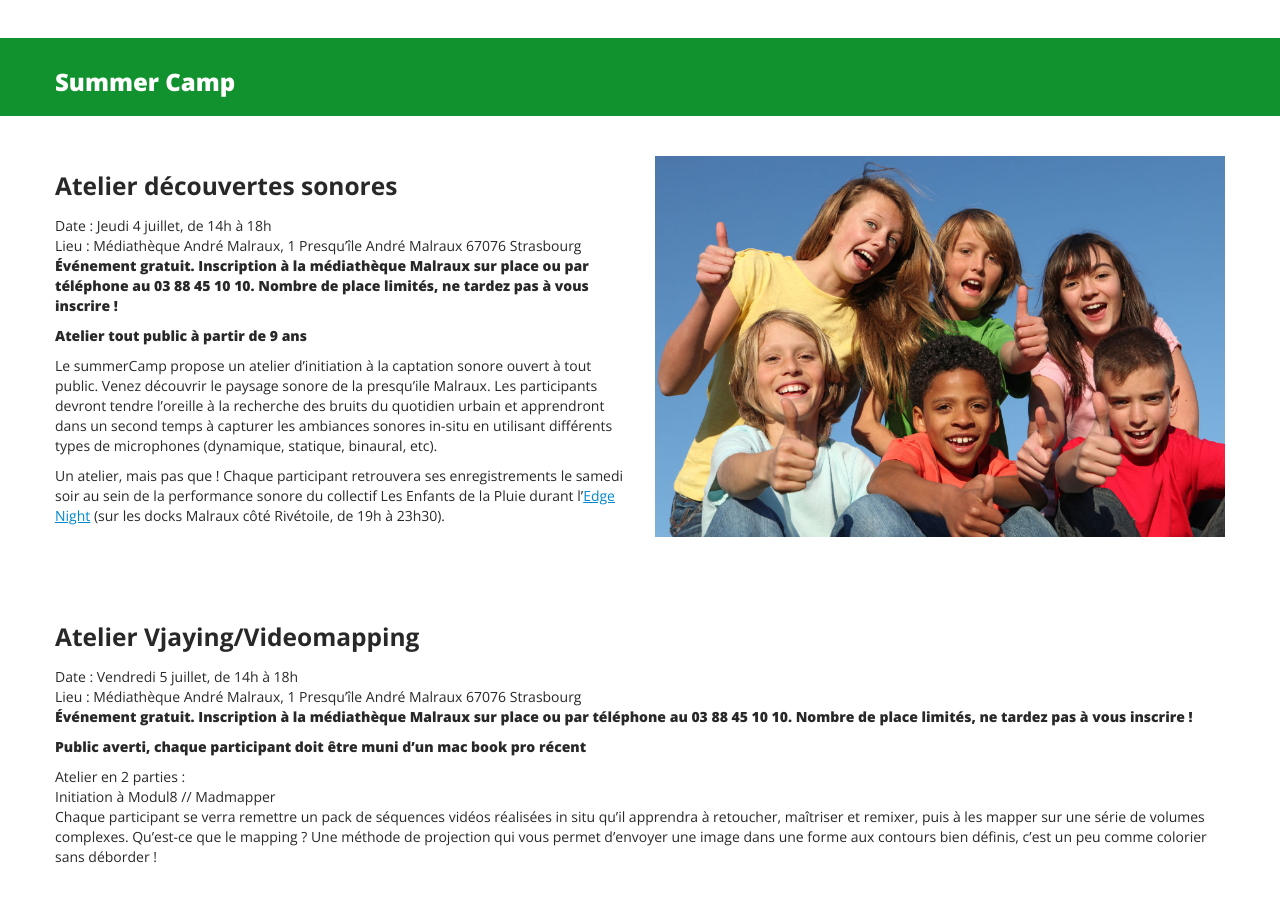
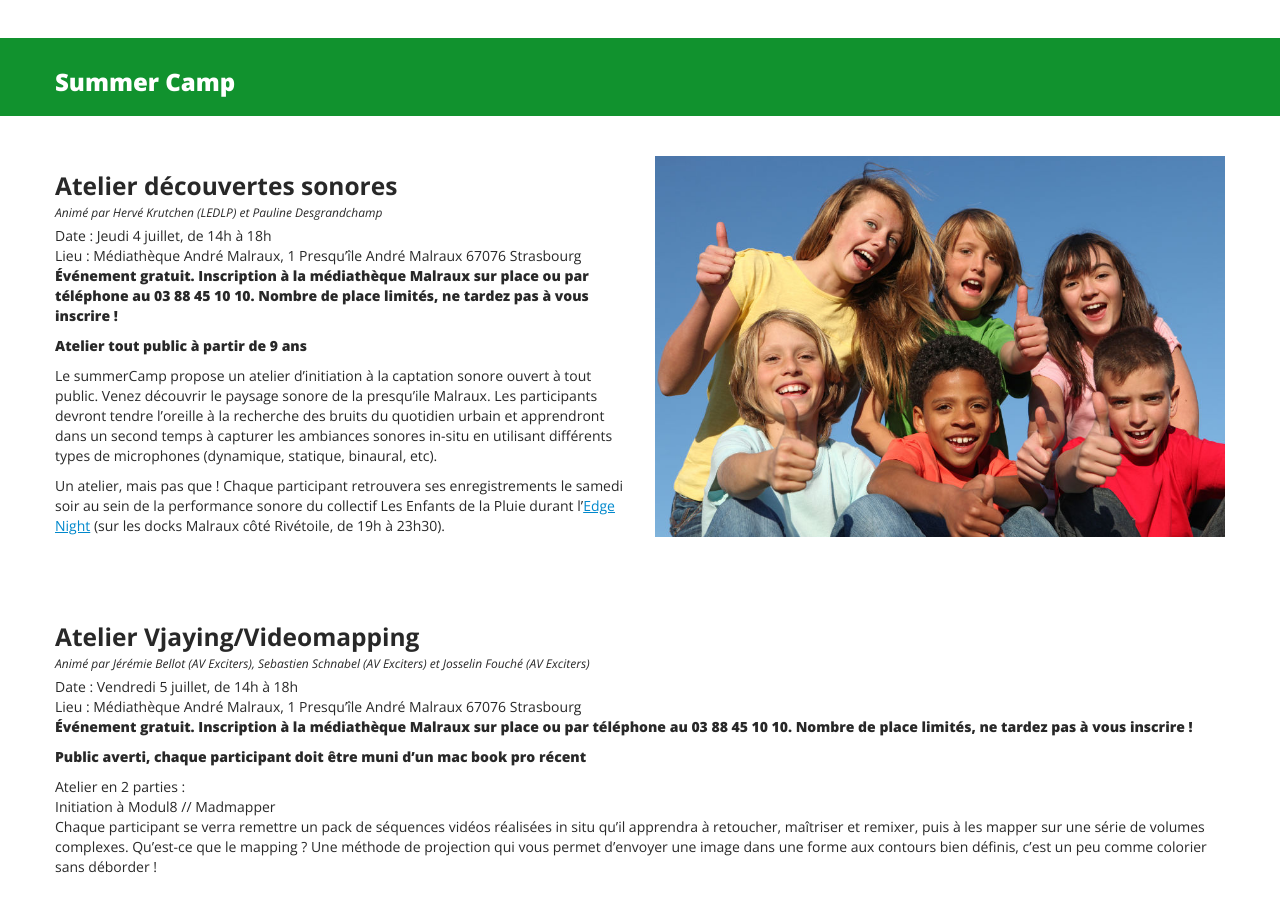
Before and after one commit to AlsaceDigitale/edgefest, a Jekyll site: the page built from summercamp.html, in a window 1280 px wide. Shown: the part 2038-2947 px from the top of the page. Built offline with Jekyll 4.4.1, drawn with Linux system fonts in a browser that asks for light colours; some web fonts are replaced; some of the changed text lies outside the part shown.

Commit message:
added animateurs

```diff
--- a/_includes/summercamp.html
+++ b/_includes/summercamp.html
@@ -11,7 +11,10 @@
   <div class="container">
     <div class="row">
       <div class="span6">
-        <h3>Atelier découvertes sonores</h3>
+        <h3>
+          Atelier découvertes sonores
+        </h3>
+        <p class="anim">Animé par Hervé Krutchen (LEDLP) et Pauline Desgrandchamp</p>
         <p class="date">Date : Jeudi 4 juillet, de 14h à 18h</p>
         <p class="venue">Lieu : Médiathèque André Malraux, 1 Presqu’île André Malraux 67076 Strasbourg</p>
         <p class="type">Événement gratuit. Inscription à la médiathèque Malraux sur place ou par téléphone au 03 88 45 10 10. Nombre de place limités, ne tardez pas à vous inscrire !</p>
@@ -38,10 +41,7 @@
     <div class="row" id="decouvertessonores">
       <div class="span12">
         <h3>Atelier Vjaying/Videomapping</h3>
-      </div>
-    </div>
-    <div class="row">
-      <div class="span12">
+        <p class="anim">Animé par Jérémie Bellot (AV Exciters), Sebastien Schnabel (AV Exciters) et Josselin Fouché (AV Exciters)</p>
         <p class="date">Date : Vendredi 5 juillet, de 14h à 18h</p>
         <p class="venue">Lieu : Médiathèque André Malraux, 1 Presqu’île André Malraux 67076 Strasbourg</p>
         <p class="type">Événement gratuit. Inscription à la médiathèque Malraux sur place ou par téléphone au 03 88 45 10 10. Nombre de place limités, ne tardez pas à vous inscrire !</p>
@@ -62,10 +62,7 @@
     <div class="row" id="decouvertessonores">
       <div class="span12">
         <h3>Devoxx4Kids</h3>
-      </div>
-    </div>
-    <div class="row">
-      <div class="span12">
+        <p class="anim">Animé par Sébastien Letelié (Alsace Digitale) et Armand Dupuis, Julien Ernewein (Epitech)</p>
         <p class="date">Date : Samedi 6 juillet, de 14h à 18h (2 séances 14h/16h et 16h/18h pour 2 groupes de 10 enfants)</p>
         <p class="venue">Lieu : Médiathèque André Malraux, 1 Presqu’île André Malraux 67076 Strasbourg</p>
         <p class="type">Événement gratuit. Inscription à la médiathèque Malraux sur place ou par téléphone au 03 88 45 10 10. Seulement 10 places par session, ne tardez pas à vous inscrire !</p>
@@ -89,10 +86,7 @@
     <div class="row" id="decouvertessonores">
       <div class="span12">
         <h3>Démo AV Lab : Workshop imprimante 3D</h3>
-      </div>
-    </div>
-    <div class="row">
-      <div class="span12">
+        <p class="anim">Animé par Anne Sophie Acomat et Nicolas Muller</p>
         <p class="date">Date : Samedi 6 juillet, de 14h à 18h</p>
         <p class="venue">Lieu : Médiathèque André Malraux, 1 Presqu’île André Malraux 67076 Strasbourg</p>
         <p class="type">Événement gratuit, entrée libre.</p>
--- a/css/extra.css
+++ b/css/extra.css
@@ -5,6 +5,19 @@ body {
 
 .mt-20 {
   margin-top: 20px;
+}
+
+h3 {
+  margin-bottom: 0;
+}
+
+p.anim {
+  font-size: 12px;
+  line-height: 14px;
+  font-weight: normal;
+  padding-bottom: 0;
+  margin-bottom: 6px;
+  font-style: italic;
 }
 
 ul.dotted li {
```
